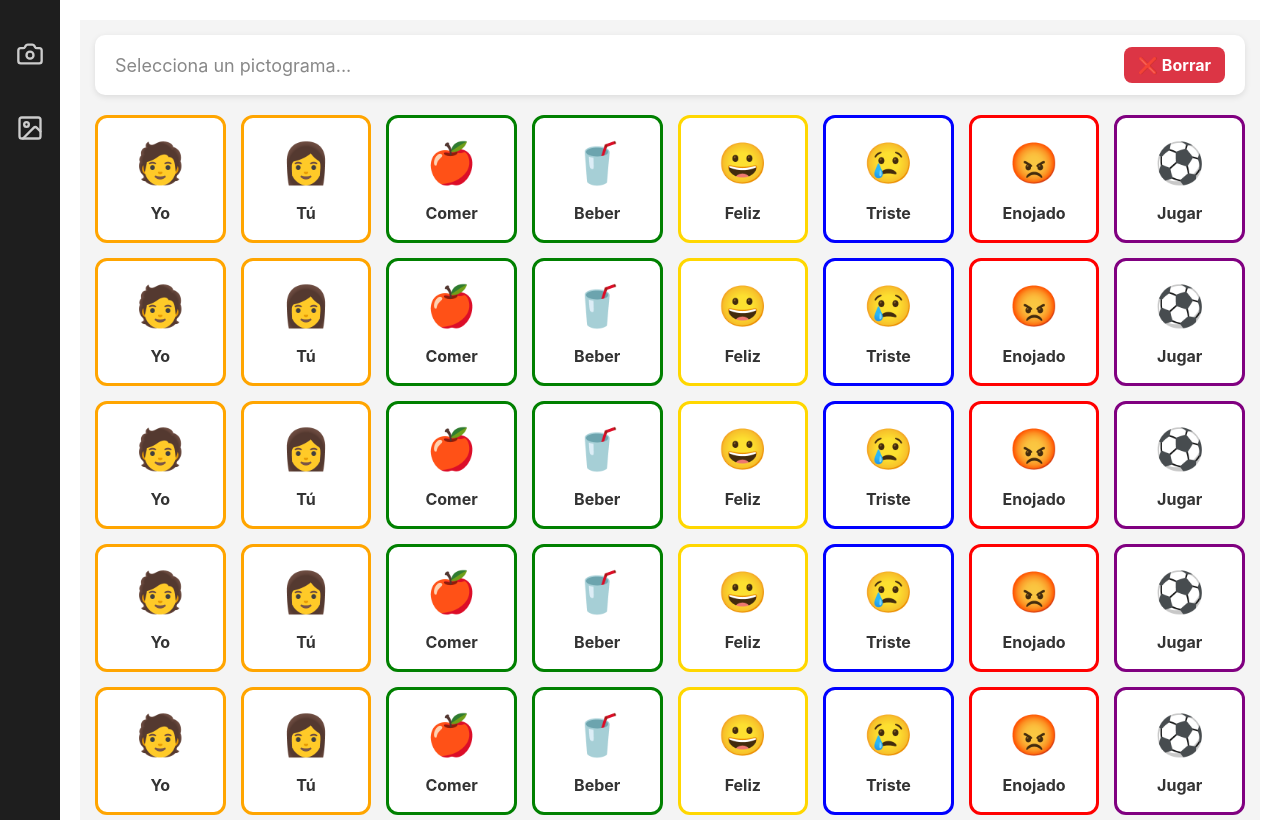
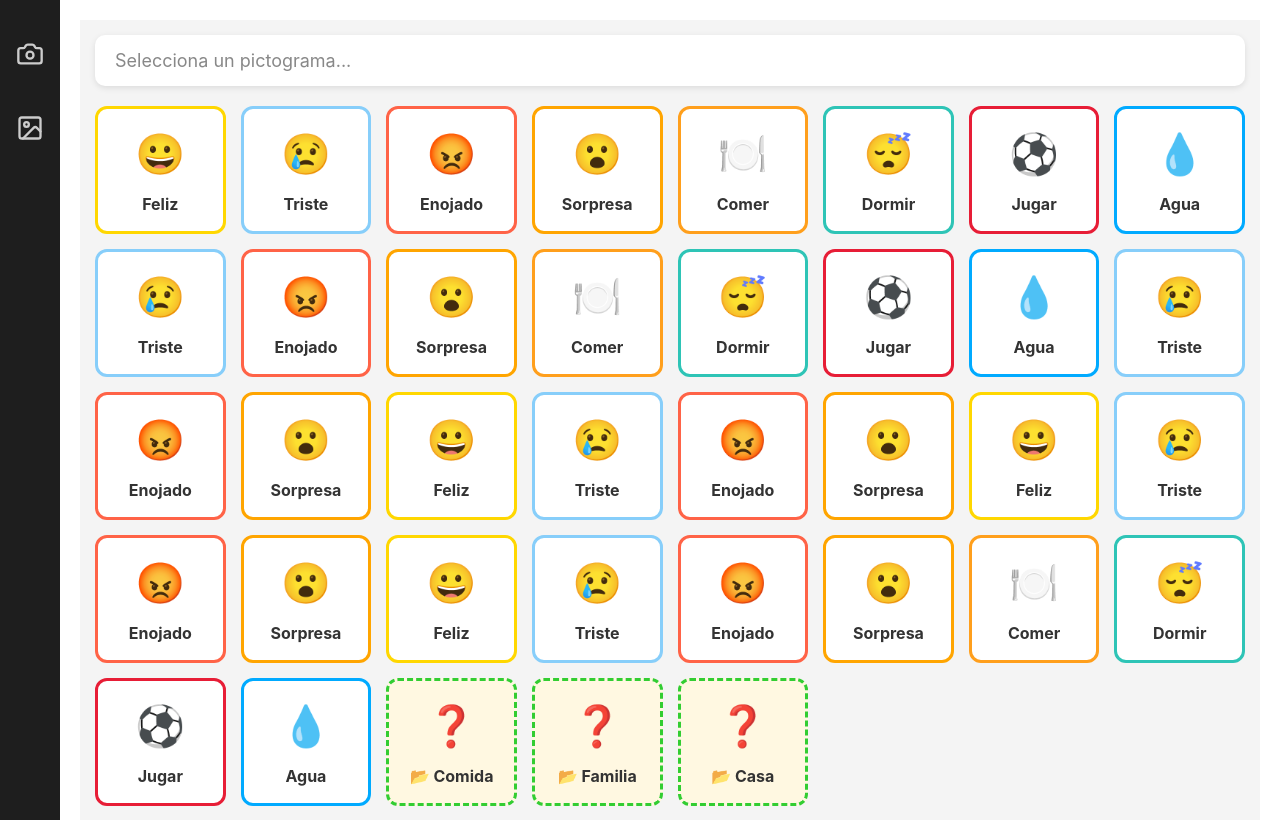
Before and after one commit to Federico-Audizio/ProyectoFinal, a React (Vite) app: page /pictograms in a window 1280 px wide. Built offline with nearby package versions, Linux system fonts and the light colour scheme.

Commit message:
VistaPictogramas 1.2

```diff
--- /dev/null
+++ b/src/components/PictogramModal.tsx
@@ -0,0 +1,58 @@
+import React from "react";
+import "../pages/PictogramPage.css";
+
+interface Pictogram {
+  label: string;
+  emoji?: string;
+  image?: string;
+  color: string;
+}
+
+interface PictogramModalProps {
+  isOpen: boolean;
+  onClose: () => void;
+  pictograms: Pictogram[];
+  onSelect: (pic: Pictogram) => void; // 👈 ahora recibe el objeto completo
+}
+
+const PictogramModal: React.FC<PictogramModalProps> = ({
+  isOpen,
+  onClose,
+  pictograms,
+  onSelect,
+}) => {
+  if (!isOpen) return null;
+
+  return (
+    <div className="modal-overlay">
+      <div className="modal-content">
+        <h3>Selecciona un pictograma</h3>
+        <div className="pictogram-grid">
+          {pictograms.map((pic, idx) => (
+            <div
+              key={idx}
+              className="pictogram-tile"
+              style={{ borderColor: pic.color }}
+              onClick={() => {
+                onSelect(pic); // 👈 pasamos el objeto completo
+                onClose();
+              }}
+            >
+              {pic.image ? (
+                <img src={pic.image} alt={pic.label} className="pictogram-img" />
+              ) : (
+                <span className="emoji">{pic.emoji}</span>
+              )}
+              <span className="label">{pic.label}</span>
+            </div>
+          ))}
+        </div>
+        <button className="clear-btn" onClick={onClose}>
+          Cerrar
+        </button>
+      </div>
+    </div>
+  );
+};
+
+export default PictogramModal;
--- a/src/components/PictogramTile.tsx
+++ b/src/components/PictogramTile.tsx
@@ -2,20 +2,37 @@ import React from "react";
 
 interface PictogramTileProps {
   label: string;
-  emoji: string;
-  color: string; // color del borde (categoría)
+  emoji?: string;
+  image?: string;
+  color: string;
+  isFolder?: boolean;
+  isSelected?: boolean; // ✅ nuevo
   onClick: () => void;
 }
 
-const PictogramTile: React.FC<PictogramTileProps> = ({ label, emoji, color, onClick }) => {
+const PictogramTile: React.FC<PictogramTileProps> = ({
+  label,
+  emoji,
+  image,
+  color,
+  isFolder = false,
+  isSelected = false, // ✅ default
+  onClick,
+}) => {
   return (
     <div
-      className="pictogram-tile"
-      style={{ borderColor: color }}
+      className={`pictogram-tile ${isFolder ? "folder-tile" : ""} ${isSelected ? "selected" : ""}`}
+      style={{ borderColor: color, ["--picto-color" as any]: color }}
       onClick={onClick}
     >
-      <div className="emoji">{emoji}</div>
-      <div className="label">{label}</div>
+      <div className="emoji">
+        {image ? (
+          <img src={image} alt={label} className="picto-img" />
+        ) : (
+          emoji || "❓"
+        )}
+      </div>
+      <div className="label">{isFolder ? `📂 ${label}` : label}</div>
     </div>
   );
 };
--- a/src/pages/PictogramPage.css
+++ b/src/pages/PictogramPage.css
@@ -21,6 +21,25 @@
   box-shadow: 0 2px 6px rgba(0,0,0,0.1);
 }
 
+.sentence-content {
+  display: flex;
+  align-items: center;
+  gap: 12px;
+}
+
+.sentence-emoji {
+  font-size: 28px;
+  display: flex;
+  align-items: center;
+  justify-content: center;
+}
+
+.sentence-img {
+  width: 40px;
+  height: 40px;
+  object-fit: contain;
+}
+
 .sentence-text {
   font-size: 20px;
   font-weight: bold;
@@ -30,20 +49,6 @@
 .placeholder {
   font-size: 18px;
   color: #888;
-}
-
-.clear-btn {
-  background: #dc3545;
-  border: none;
-  color: white;
-  padding: 8px 14px;
-  border-radius: 8px;
-  cursor: pointer;
-  font-weight: bold;
-}
-
-.clear-btn:hover {
-  background: #c82333;
 }
 
 /* Grilla de pictogramas */
@@ -84,3 +89,69 @@
   transform: scale(1.05);
   box-shadow: 0 4px 12px rgba(0,0,0,0.15);
 }
+
+.picto-img {
+  width: 50px;
+  height: 50px;
+  margin-bottom: 8px;
+  object-fit: contain;
+}
+
+/* Carpeta */
+.folder-tile {
+  background: #fff8e1;
+  border: 3px dashed #ff9800;
+}
+
+/* Modal */
+.modal-overlay {
+  position: fixed;
+  top: 0;
+  left: 0;
+  width: 100%;
+  height: 100%;
+  background: rgba(0,0,0,0.6);
+  display: flex;
+  justify-content: center;
+  align-items: center;
+  z-index: 1000;
+}
+
+.modal-content {
+  background: white;
+  padding: 20px;
+  border-radius: 12px;
+  width: 80%;
+  max-width: 900px;
+  max-height: 80%;
+  overflow-y: auto;
+  position: relative;
+}
+
+.close-btn {
+  position: absolute;
+  top: 10px;
+  right: 10px;
+  background: red;
+  color: white;
+  border: none;
+  border-radius: 50%;
+  width: 30px;
+  height: 30px;
+  cursor: pointer;
+}
+.modal-grid {
+  display: grid;
+  grid-template-columns: repeat(auto-fill, minmax(120px, 1fr));
+  gap: 15px;
+  margin-top: 40px;
+}
+
+/* ====================
+   📌 Retroalimentación visual
+==================== */
+.pictogram-tile.selected {
+  box-shadow: 0 0 20px 6px var(--picto-color, #28a745);
+  transform: scale(1.1);
+  transition: all 0.2s ease-in-out;
+}
--- a/src/pages/PictogramPage.tsx
+++ b/src/pages/PictogramPage.tsx
@@ -1,79 +1,122 @@
 import React, { useState } from "react";
 import PictogramTile from "../components/PictogramTile";
+import PictogramModal from "../components/PictogramModal";
 import "./PictogramPage.css";
 
+interface SelectedPicto {
+  label: string;
+  emoji?: string;
+  image?: string;
+  color: string; // ✅ ahora también aceptamos color
+}
+
 const PictogramPage: React.FC = () => {
-  const [selected, setSelected] = useState<string>("");
+  const [selected, setSelected] = useState<SelectedPicto | null>(null);
+  const [isModalOpen, setIsModalOpen] = useState(false);
 
   const pictograms = [
-    { label: "Yo", emoji: "🧑", color: "orange" },
-    { label: "Tú", emoji: "👩", color: "orange" },
-    { label: "Comer", emoji: "🍎", color: "green" },
-    { label: "Beber", emoji: "🥤", color: "green" },
-    { label: "Feliz", emoji: "😀", color: "gold" },
-    { label: "Triste", emoji: "😢", color: "blue" },
-    { label: "Enojado", emoji: "😡", color: "red" },
-    { label: "Jugar", emoji: "⚽", color: "purple" },
-    { label: "Yo", emoji: "🧑", color: "orange" },
-    { label: "Tú", emoji: "👩", color: "orange" },
-    { label: "Comer", emoji: "🍎", color: "green" },
-    { label: "Beber", emoji: "🥤", color: "green" },
-    { label: "Feliz", emoji: "😀", color: "gold" },
-    { label: "Triste", emoji: "😢", color: "blue" },
-    { label: "Enojado", emoji: "😡", color: "red" },
-    { label: "Jugar", emoji: "⚽", color: "purple" },
-    { label: "Yo", emoji: "🧑", color: "orange" },
-    { label: "Tú", emoji: "👩", color: "orange" },
-    { label: "Comer", emoji: "🍎", color: "green" },
-    { label: "Beber", emoji: "🥤", color: "green" },
-    { label: "Feliz", emoji: "😀", color: "gold" },
-    { label: "Triste", emoji: "😢", color: "blue" },
-    { label: "Enojado", emoji: "😡", color: "red" },
-    { label: "Jugar", emoji: "⚽", color: "purple" },
-    { label: "Yo", emoji: "🧑", color: "orange" },
-    { label: "Tú", emoji: "👩", color: "orange" },
-    { label: "Comer", emoji: "🍎", color: "green" },
-    { label: "Beber", emoji: "🥤", color: "green" },
-    { label: "Feliz", emoji: "😀", color: "gold" },
-    { label: "Triste", emoji: "😢", color: "blue" },
-    { label: "Enojado", emoji: "😡", color: "red" },
-    { label: "Jugar", emoji: "⚽", color: "purple" },
-    { label: "Yo", emoji: "🧑", color: "orange" },
-    { label: "Tú", emoji: "👩", color: "orange" },
-    { label: "Comer", emoji: "🍎", color: "green" },
-    { label: "Beber", emoji: "🥤", color: "green" },
-    { label: "Feliz", emoji: "😀", color: "gold" },
-    { label: "Triste", emoji: "😢", color: "blue" },
-    { label: "Enojado", emoji: "😡", color: "red" },
-    { label: "Jugar", emoji: "⚽", color: "purple" },
+    { label: "Feliz", emoji: "😀", color: "#FFD700" },
+    { label: "Triste", emoji: "😢", color: "#87CEFA" },
+    { label: "Enojado", emoji: "😡", color: "#FF6347" },
+    { label: "Sorpresa", emoji: "😮", color: "#FFA500" },
+    { label: "Comer", emoji: "🍽️", color: "#ff9f1c" },
+    { label: "Dormir", emoji: "😴", color: "#2ec4b6" },
+    { label: "Jugar", emoji: "⚽", color: "#e71d36" },
+    { label: "Agua", emoji: "💧", color: "#00aaff" },
+    { label: "Triste", emoji: "😢", color: "#87CEFA" },
+    { label: "Enojado", emoji: "😡", color: "#FF6347" },
+    { label: "Sorpresa", emoji: "😮", color: "#FFA500" },
+    { label: "Comer", emoji: "🍽️", color: "#ff9f1c" },
+    { label: "Dormir", emoji: "😴", color: "#2ec4b6" },
+    { label: "Jugar", emoji: "⚽", color: "#e71d36" },
+    { label: "Agua", emoji: "💧", color: "#00aaff" },
+    { label: "Triste", emoji: "😢", color: "#87CEFA" },
+    { label: "Enojado", emoji: "😡", color: "#FF6347" },
+    { label: "Sorpresa", emoji: "😮", color: "#FFA500" },
+    { label: "Feliz", emoji: "😀", color: "#FFD700" },
+    { label: "Triste", emoji: "😢", color: "#87CEFA" },
+    { label: "Enojado", emoji: "😡", color: "#FF6347" },
+    { label: "Sorpresa", emoji: "😮", color: "#FFA500" },
+    { label: "Feliz", emoji: "😀", color: "#FFD700" },
+    { label: "Triste", emoji: "😢", color: "#87CEFA" },
+    { label: "Enojado", emoji: "😡", color: "#FF6347" },
+    { label: "Sorpresa", emoji: "😮", color: "#FFA500" },
+    { label: "Feliz", emoji: "😀", color: "#FFD700" },
+    { label: "Triste", emoji: "😢", color: "#87CEFA" },
+    { label: "Enojado", emoji: "😡", color: "#FF6347" },
+    { label: "Sorpresa", emoji: "😮", color: "#FFA500" },
+    { label: "Comer", emoji: "🍽️", color: "#ff9f1c" },
+    { label: "Dormir", emoji: "😴", color: "#2ec4b6" },
+    { label: "Jugar", emoji: "⚽", color: "#e71d36" },
+    { label: "Agua", emoji: "💧", color: "#00aaff" },
+    { label: "Comida", isFolder: true, color: "#32CD32" }, // 👈 carpeta
+    { label: "Familia", isFolder: true, color: "#32CD32" },
+    { label: "Casa", isFolder: true, color: "#32CD32" },
+  ];
+
+  const folderContent = [
+    { label: "Pizza", image: "/pictos/pizza.png", color: "#32CD32" },
+    { label: "Manzana", image: "/pictos/apple.png", color: "#32CD32" },
+    { label: "Pan", image: "/pictos/bread.png", color: "#32CD32" },
   ];
 
   return (
     <div className="pictogram-page">
-      {/* Barra superior */}
+      {/* 🔹 Barra superior */}
       <div className="sentence-bar">
         {selected ? (
-          <span className="sentence-text">{selected}</span>
+          <div className="sentence-content">
+            <div className="sentence-emoji">
+              {selected.image ? (
+                <img
+                  src={selected.image}
+                  alt={selected.label}
+                  className="sentence-img"
+                />
+              ) : (
+                selected.emoji || "❓"
+              )}
+            </div>
+            <span className="sentence-text">{selected.label}</span>
+          </div>
         ) : (
           <span className="placeholder">Selecciona un pictograma...</span>
         )}
-        <button className="clear-btn" onClick={() => setSelected("")}>
-          ❌ Borrar
-        </button>
+
+        {/* Botón borrar */}
+        {selected && (
+          <button className="clear-btn" onClick={() => setSelected(null)}>
+            ❌ Borrar
+          </button>
+        )}
       </div>
 
-      {/* Grilla de pictogramas */}
+      {/* 🔹 Grilla principal */}
       <div className="pictogram-grid">
-        {pictograms.map((p, index) => (
+        {pictograms.map((pic, idx) => (
           <PictogramTile
-            key={index}
-            label={p.label}
-            emoji={p.emoji}
-            color={p.color}
-            onClick={() => setSelected(p.label)}
+            key={idx}
+            label={pic.label}
+            emoji={pic.emoji}
+            image={(pic as any).image} // 👈 soporte si hay imagen
+            color={pic.color}
+            isFolder={pic.isFolder}
+            isSelected={selected?.label === pic.label} // ✅ aquí marcamos selección
+            onClick={() => {
+               if (pic.isFolder) setIsModalOpen(true);
+               else setSelected({ label: pic.label, emoji: pic.emoji, image: (pic as any).image, color: pic.color });
+            }}
           />
         ))}
       </div>
+
+      {/* 🔹 Modal con más pictogramas */}
+      <PictogramModal
+        isOpen={isModalOpen}
+        onClose={() => setIsModalOpen(false)}
+        pictograms={folderContent}
+        onSelect={(pic) => setSelected(pic)}
+      />
     </div>
   );
 };
```
Also changed, not shown: src/components/PictogramTile.css (+7 -0 lines).
